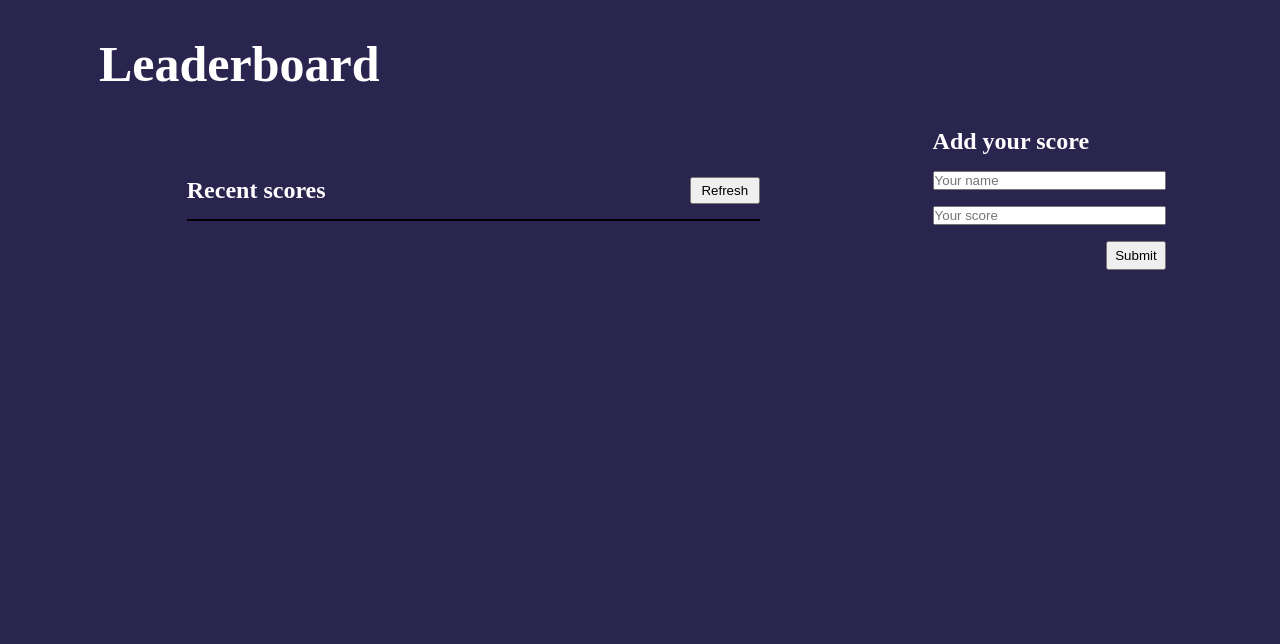
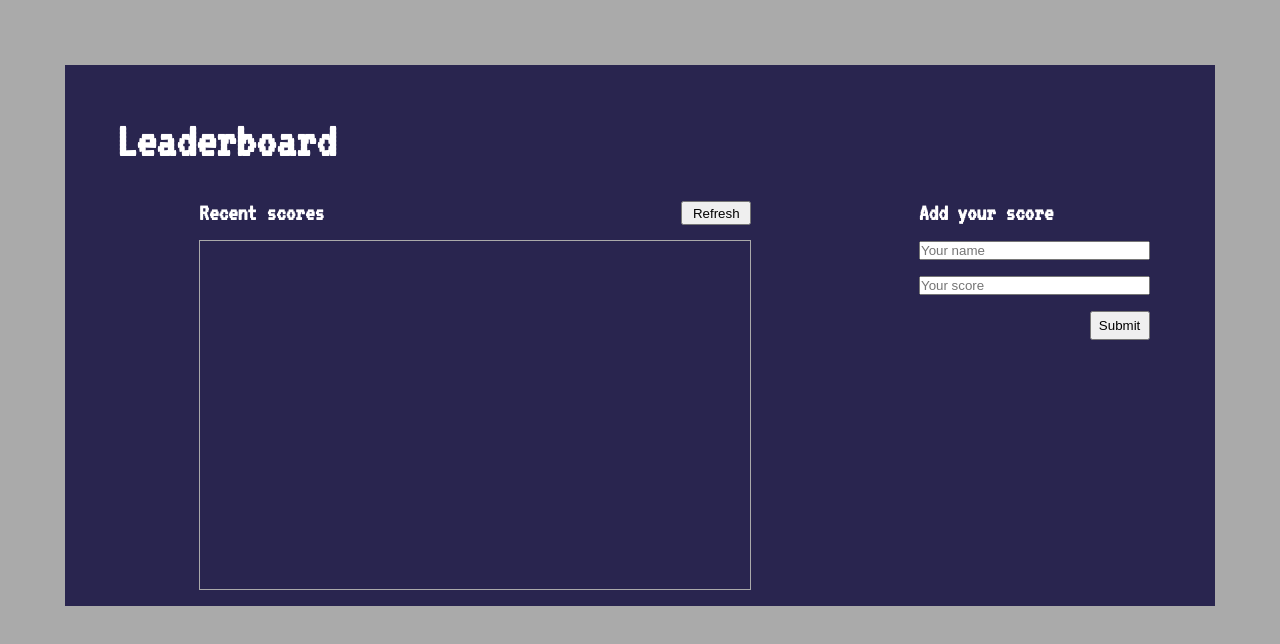
Before and after one commit to AckonSamuel/Leaderboard, a website built with webpack: page src/index.html in a window 1280 px wide. Built offline with nearby package versions, Linux system fonts and the light colour scheme; no server answers.

Commit message:
Change font color and style

```diff
--- a/src/index.html
+++ b/src/index.html
@@ -5,6 +5,7 @@
     <meta http-equiv="X-UA-Compatible" content="IE=edge">
     <meta name="viewport" content="width=device-width, initial-scale=1.0">
     <title>Leaderboard</title>
+    <link href="https://fonts.googleapis.com/css2?family=Lato&family=VT323&display=swap" rel="stylesheet">
 </head>
 <body>
     <section class="grid-container">
--- a/src/style.css
+++ b/src/style.css
@@ -5,8 +5,9 @@
 }
 
 body {
-  background: #29254f;
   color: #fff;
+  font-family: 'VT323', monospace;
+  background: #aaa;
 }
 
 .grid-container {
@@ -15,8 +16,11 @@ body {
     'lead lead lead lead lead'
     'score score score score input';
   width: 90%;
-  height: auto;
   margin: auto;
+  margin-top: 4em;
+  padding: 1em;
+  border: 1px solid #aaa;
+  background: #29254f;
 }
 
 h1 {
@@ -49,13 +53,16 @@ h1 {
   grid-area: list;
   width: 100%;
   list-style: none;
-  border: 1px solid black;
+  border: 1px solid #aaa;
   margin-top: 15px;
+  height: 350px;
+  overflow: auto;
 }
 
 .contain-scores li {
   padding: 3px;
   border-bottom: 1px solid #aaa;
+  color: gold;
 }
 
 .add-score {
```
